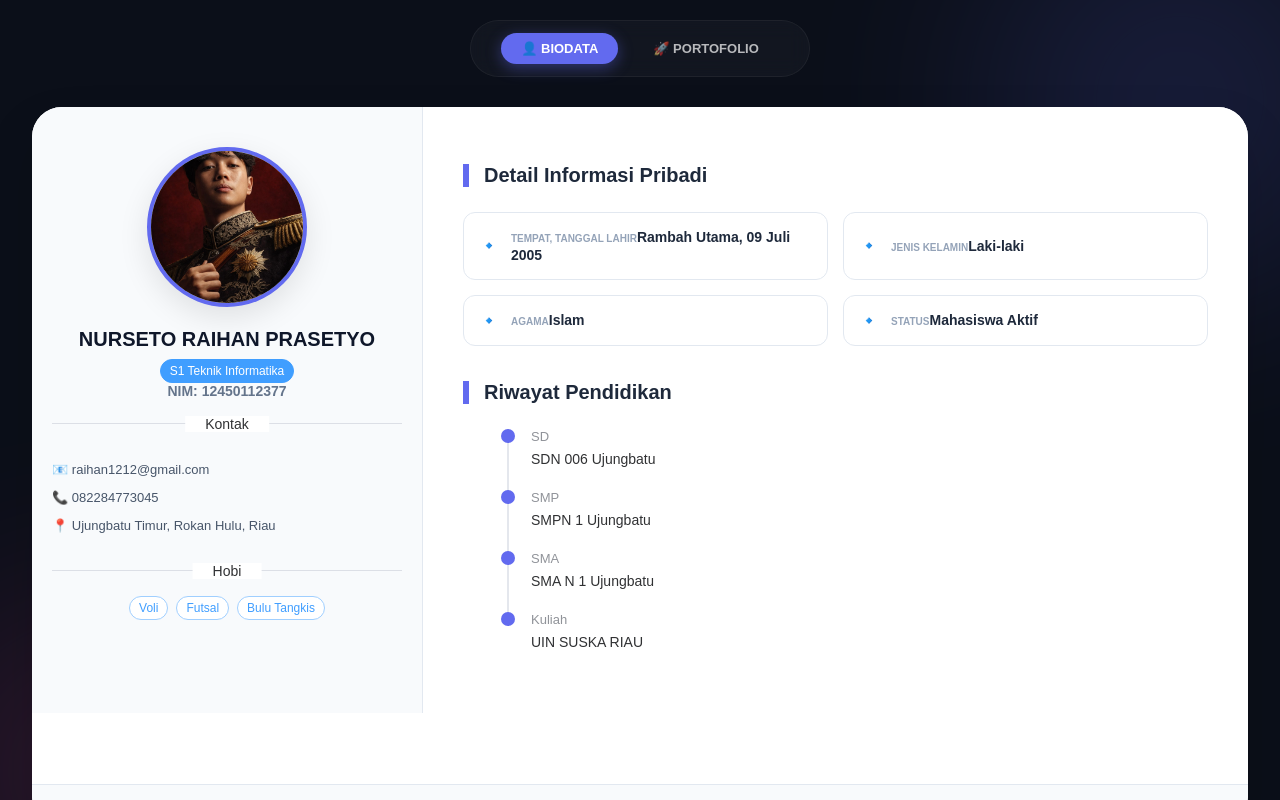
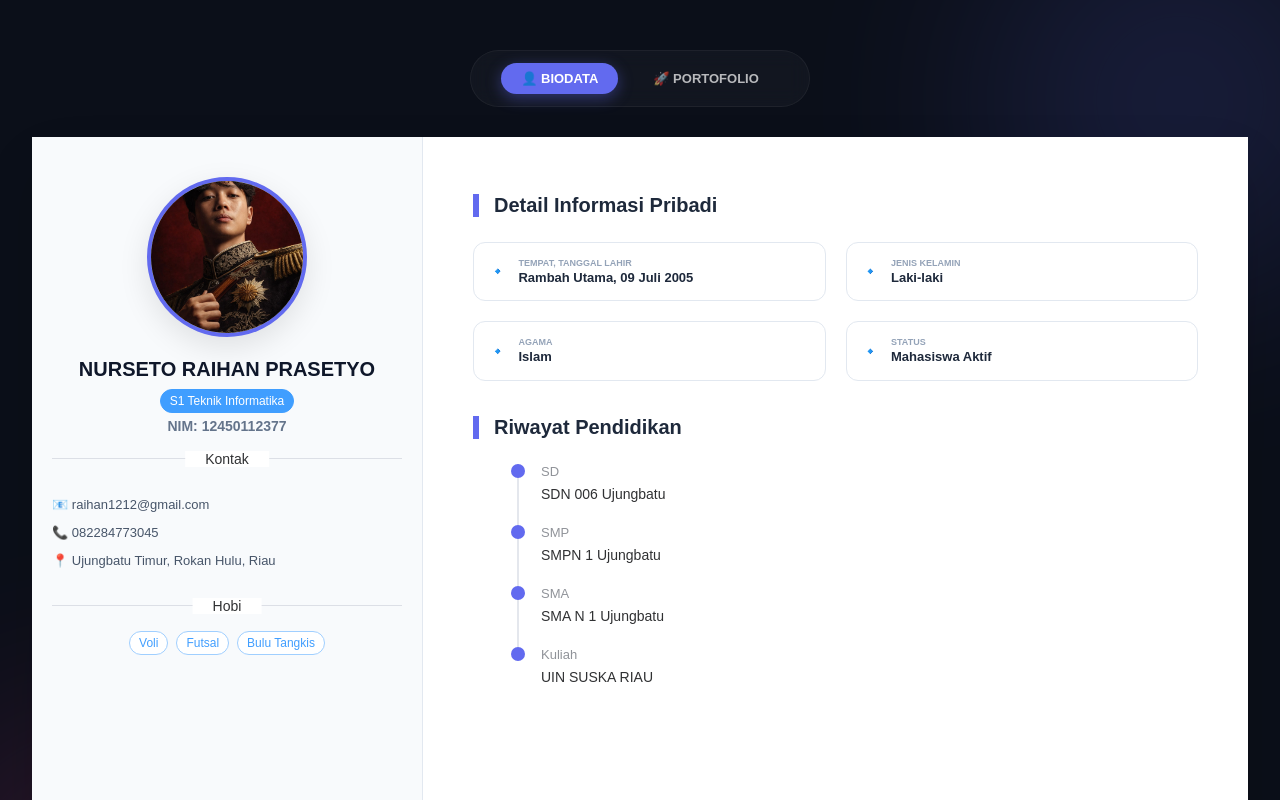
Before and after one commit to raihan-05-sys/portofolioterbaru-raihan, a Vue app: page / in a window 1280 px wide. Shown: the top 800 px of the page. Built offline with nearby package versions, Linux system fonts and the light colour scheme.

Commit message:
update final layout rapi laptop dan hp

```diff
--- a/src/App.vue
+++ b/src/App.vue
@@ -11,7 +11,6 @@
 
       <div class="mega-card">
         <router-view></router-view>
-
         <div class="simple-footer">
           <p>© 2026 <strong>Nurseto Raihan Prasetyo</strong> - Informatics Engineering</p>
         </div>
@@ -21,31 +20,25 @@
 </template>
 
 <style>
-/* Reset Global */
-body, html { margin: 0; padding: 0; font-family: 'Poppins', sans-serif; background-color: #0b0f19; }
+body, html { margin: 0; padding: 0; font-family: 'Poppins', sans-serif; background-color: #0b0f19; overflow-x: hidden; }
 
-/* Latar Gelap Total */
 .app-viewport {
   min-height: 100vh;
   width: 100%;
   background-color: #0b0f19;
   position: relative;
-  overflow-x: hidden;
   display: flex;
   justify-content: center;
   align-items: center;
-  padding: 40px 0;
+  padding: 50px 0;
 }
 
-/* Hiasan Blobs */
 .blob, .blob2 { position: absolute; border-radius: 50%; filter: blur(100px); opacity: 0.15; z-index: 1; }
 .blob { width: 400px; height: 400px; background-color: #626aef; top: -100px; right: -100px; }
 .blob2 { width: 350px; height: 350px; background-color: #ec4899; bottom: -80px; left: -80px; }
 
-/* Layout Mewah */
 .main-layout { width: 100%; display: flex; flex-direction: column; align-items: center; z-index: 2; }
 
-/* Navigasi Melayang */
 .glass-nav {
   background: rgba(255, 255, 255, 0.03);
   backdrop-filter: blur(10px);
@@ -60,36 +53,33 @@ body, html { margin: 0; padding: 0; font-family: 'Poppins', sans-serif; backgrou
 .nav-link:hover { background: rgba(255, 255, 255, 0.05); color: white; }
 .router-link-active { background-color: #626aef; color: white; box-shadow: 0 4px 15px rgba(98, 106, 239, 0.4); }
 
-/* Kotak Mega Card (Latar Putih) */
 .mega-card {
   width: 1300px;
-  min-height: 720px;
+  min-height: 750px;
   background: #ffffff;
   border-radius: 30px;
   box-shadow: 0 25px 50px rgba(0,0,0,0.15);
   display: flex;
   flex-direction: column;
-  overflow: hidden;
   position: relative;
 }
 
 .simple-footer {
   margin-top: auto;
   width: 100%;
-  background: rgba(248, 250, 252, 0.9);
+  background: #f8fafc;
   border-top: 1px solid #e2e8f0;
   padding: 15px 0;
   text-align: center;
 }
 .simple-footer p { margin: 0; font-size: 11px; color: #94a3b8; }
 
-/* --- KODE KHUSUS HP (RESPONSIVE) --- */
 @media (max-width: 1350px) {
-  .mega-card { width: 95%; height: auto; margin-bottom: 20px; }
-  .app-viewport { padding: 20px 0; }
+  .mega-card { width: 95%; }
 }
 
 @media (max-width: 768px) {
+  .app-viewport { padding: 20px 0; }
   .glass-nav { width: 90%; padding: 10px; gap: 5px; justify-content: center; }
   .nav-link { font-size: 11px; padding: 6px 12px; }
 }
--- a/src/views/Homeview.vue
+++ b/src/views/Homeview.vue
@@ -6,11 +6,8 @@
         <div class="profile-header">
           <el-avatar :size="160" src="/foto-profil.jpeg" class="profile-img" style="border: 4px solid #626aef; box-shadow: 0 10px 30px rgba(0,0,0,0.1);" />
           <h1 class="name-text">{{ profile.nama }}</h1>
-
-          <div class="center-content">
-            <el-tag effect="dark" round class="tag-major">{{ profile.jurusan }}</el-tag>
-            <div class="nim-badge">NIM: {{ profile.nim }}</div>
-          </div>
+          <el-tag effect="dark" round class="tag-major">{{ profile.jurusan }}</el-tag>
+          <div class="nim-badge">NIM: {{ profile.nim }}</div>
         </div>
 
         <el-divider>Kontak</el-divider>
@@ -22,16 +19,14 @@
 
         <el-divider>Hobi</el-divider>
         <div class="hobby-tags">
-          <el-tag v-for="h in ['Voli', 'Futsal', 'Bulu Tangkis']" :key="h" effect="plain" round class="h-tag">
-            {{ h }}
-          </el-tag>
+          <el-tag v-for="h in ['Voli', 'Futsal', 'Bulu Tangkis']" :key="h" effect="plain" round class="h-tag">{{ h }}</el-tag>
         </div>
       </div>
 
       <div class="content-area-internal">
         <h2 class="title-border">Detail Informasi Pribadi</h2>
         <div class="info-grid-modern">
-          <div class="info-card-modern" v-for="(val, label) in { 'Tempat, Tanggal Lahir': profile.ttl, 'Jenis Kelamin': profile.gender, 'Agama': profile.agama, 'Status': 'Mahasiswa Aktif' }" :key="label">
+          <div class="info-card-modern" v-for="(val, label) in infoDetails" :key="label">
             <div class="info-icon">🔹</div>
             <div class="info-text">
               <span>{{ label }}</span>
@@ -47,14 +42,12 @@
           </el-timeline-item>
         </el-timeline>
       </div>
-
     </div>
   </div>
 </template>
 
 <script setup>
 import { reactive } from 'vue'
-
 const profile = reactive({
   nama: 'NURSETO RAIHAN PRASETYO',
   nim: '12450112377',
@@ -65,7 +58,12 @@ const profile = reactive({
   email: 'raihan1212@gmail.com',
   jurusan: 'S1 Teknik Informatika'
 })
-
+const infoDetails = {
+  'Tempat, Tanggal Lahir': profile.ttl,
+  'Jenis Kelamin': profile.gender,
+  'Agama': profile.agama,
+  'Status': 'Mahasiswa Aktif'
+}
 const pendidikan = [
   { level: 'SD', title: 'SDN 006 Ujungbatu' },
   { level: 'SMP', title: 'SMPN 1 Ujungbatu' },
@@ -75,30 +73,28 @@ const pendidikan = [
 </script>
 
 <style scoped>
-.full-content { width: 100%; height: 100%; }
-.mega-card-inner { display: flex; min-height: 100%; width: 100%; }
+.full-content { width: 100%; height: auto; }
+.mega-card-inner { display: flex; width: 100%; min-height: 750px; }
 
-/* Sidebar */
-.sidebar-internal { width: 350px; background: #f8fafc; padding: 40px 20px; border-right: 1px solid #e2e8f0; display: flex; flex-direction: column; align-items: center; text-align: center; }
+.sidebar-internal { width: 350px; min-width: 350px; background: #f8fafc; padding: 40px 20px; border-right: 1px solid #e2e8f0; display: flex; flex-direction: column; align-items: center; text-align: center; }
 .name-text { font-size: 20px; font-weight: 900; color: #0f172a; margin: 20px 0 8px; line-height: 1.2; }
-.nim-badge { font-weight: 800; color: #64748b; font-size: 14px; }
+.nim-badge { font-weight: 800; color: #64748b; font-size: 14px; margin-top: 5px; }
 .contact-list { text-align: left; width: 100%; font-size: 13px; color: #475569; }
 .hobby-tags { display: flex; flex-wrap: wrap; gap: 8px; justify-content: center; }
 
-/* Konten Utama */
-.content-area-internal { flex: 1; padding: 40px; text-align: left; background: white; }
+.content-area-internal { flex: 1; padding: 40px 50px; text-align: left; background: white; }
 .title-border { font-size: 20px; color: #1e293b; border-left: 6px solid #626aef; padding-left: 15px; margin-bottom: 25px; }
-.info-grid-modern { display: grid; grid-template-columns: repeat(2, 1fr); gap: 15px; }
+.info-grid-modern { display: grid; grid-template-columns: repeat(2, 1fr); gap: 20px; }
 .info-card-modern { background: white; border: 1px solid #e2e8f0; padding: 15px; border-radius: 12px; display: flex; align-items: center; gap: 12px; }
-.info-text span { font-size: 10px; color: #94a3b8; font-weight: 700; text-transform: uppercase; }
-.info-text strong { font-size: 14px; color: #1e293b; }
+.info-icon { font-size: 14px; color: #626aef; }
+.info-text { display: flex; flex-direction: column; gap: 2px; }
+.info-text span { font-size: 9px; color: #94a3b8; font-weight: 700; text-transform: uppercase; white-space: nowrap; }
+.info-text strong { font-size: 13px; color: #1e293b; line-height: 1.2; }
 .mt-35 { margin-top: 35px; }
 
-/* --- KODE KHUSUS HP (MEDIA QUERY) --- */
-@media (max-width: 900px) {
+@media (max-width: 1000px) {
   .mega-card-inner { flex-direction: column; }
-  .sidebar-internal { width: 100%; border-right: none; border-bottom: 1px solid #e2e8f0; padding: 30px 20px; }
-  .content-area-internal { padding: 30px 20px; }
+  .sidebar-internal { width: 100%; border-right: none; border-bottom: 1px solid #e2e8f0; }
   .info-grid-modern { grid-template-columns: 1fr; }
 }
 
```
